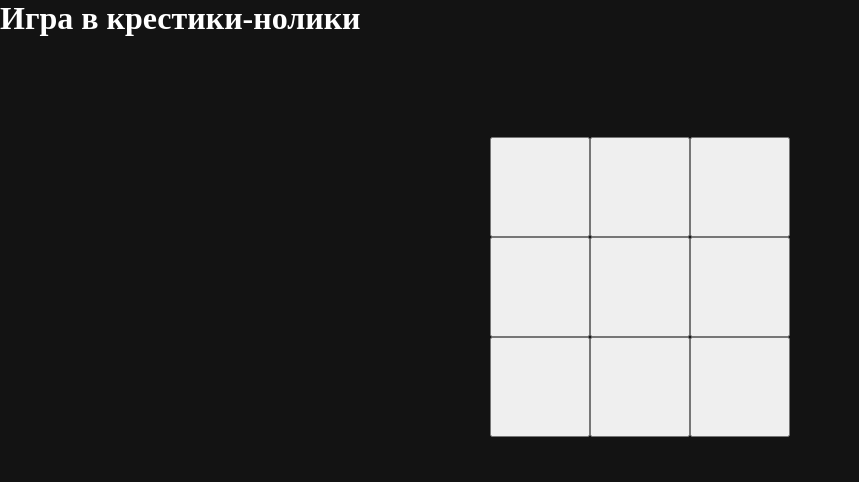
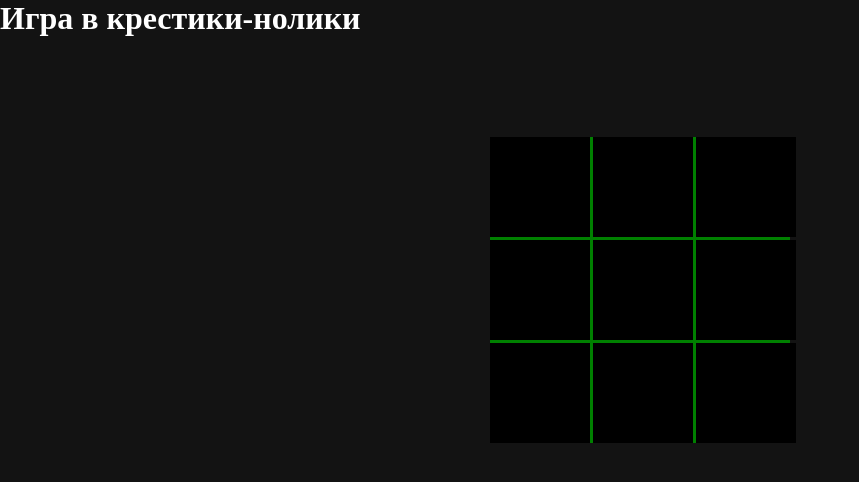
Before and after one commit to Ilin-Dmitry/tic-tac-toe, a React (Create React App) app: page / in a window 1280 px wide. Shown: the top 482 px of the page, without its empty margins (0-859 px from the left). Built offline with nearby package versions, Linux system fonts and the light colour scheme.

Commit message:
Style cells, solve bug with twice clicking

```diff
--- a/src/App.js
+++ b/src/App.js
@@ -5,6 +5,11 @@ import {useState} from "react";
 
 function App() {
   const [isPopupOpen, setIsPopupOpen] = useState(false)
+  const [whoWon, setWhoWon] = useState('')
+  function setWinner(winner) {
+    setWhoWon(winner)
+  }
+
   function onGameFinish() {
     setIsPopupOpen(true)
   }
@@ -14,8 +19,8 @@ function App() {
   return (
     <div className="App">
       <h1>Игра в крестики-нолики</h1>
-      <Game onFinish={onGameFinish}/>
-      {isPopupOpen && <Popup closePopup={closePopup} children={'Something else happened'}/>}
+      <Game onFinish={onGameFinish} winner={whoWon} setWinner={setWinner}/>
+      {isPopupOpen && <Popup closePopup={closePopup} children={whoWon}/>}
 
     </div>
   );
--- a/src/components/Game.jsx
+++ b/src/components/Game.jsx
@@ -2,22 +2,12 @@ import React, {useEffect, useState} from 'react';
 import Cell from "./Cell";
 import {checkVictoryConditions} from "../utils/checkWin";
 import {moveToWin} from "../utils/winStrategy";
+import {defaultCells} from "../utils/defaultCells";
 
-const Game = ({onFinish}) => {
-  const [cellsArray, setCellsArray] = useState([
-    {key: 1, isChecked: false, sign: ''},
-    {key: 2, isChecked: false, sign: ''},
-    {key: 3, isChecked: false, sign: ''},
-    {key: 4, isChecked: false, sign: ''},
-    {key: 5, isChecked: false, sign: ''},
-    {key: 6, isChecked: false, sign: ''},
-    {key: 7, isChecked: false, sign: ''},
-    {key: 8, isChecked: false, sign: ''},
-    {key: 9, isChecked: false, sign: ''},
-  ])
+const Game = ({onFinish, winner, setWinner}) => {
+  const [cellsArray, setCellsArray] = useState(defaultCells)
 
   const [isClicked, setIsClicked] = useState(false)
-  const [whoWon, setWhoWon] = useState('')
   const [gameOver, setGameOver] = useState(false)
 
  useEffect(() => {
@@ -33,7 +23,8 @@ const Game = ({onFinish}) => {
   }
 
   function clickCell(num) {
-    if (!whoWon) {
+
+    if (!winner && cellsArray[num-1].isChecked === false) {
       markCell(num - 1, 'x')
       checkVictoryConditions(cellsArray, defineWinner)
       setCountermove()
@@ -43,13 +34,13 @@ const Game = ({onFinish}) => {
   function defineWinner (winner) {
     setGameOver(true)
     onFinish()
-    setWhoWon(winner)
+    setWinner(winner)
   }
 
   function finishGame() {
     setGameOver(true)
     onFinish()
-    setWhoWon('draw')
+    setWinner('draw')
   }
 
   function setCountermove() {
@@ -75,7 +66,7 @@ const Game = ({onFinish}) => {
 
   return (
       <div>
-        {gameOver && <h1>{whoWon}</h1>}
+        {gameOver && <h1>{winner}</h1>}
         <div className="game">
           {cellsArray.map(cell => {
             return <Cell key={cell.key} number={cell.key} symbol={cell.sign} onClick={clickCell}/>
--- a/src/index.css
+++ b/src/index.css
@@ -19,6 +19,15 @@
     display: grid;
     grid-template-columns: repeat(3, 100px);
     grid-template-rows: repeat(3, 100px);
+    gap: 3px;
+    background-color: green;
+}
+
+.game__button {
+    background-color: black;
+    color: white;
+    border: none;
+    font-size: 30px;
 }
 
 .popup {
--- /dev/null
+++ b/src/utils/defaultCells.js
@@ -0,0 +1,11 @@
+export const defaultCells = [
+  {key: 1, isChecked: false, sign: ''},
+  {key: 2, isChecked: false, sign: ''},
+  {key: 3, isChecked: false, sign: ''},
+  {key: 4, isChecked: false, sign: ''},
+  {key: 5, isChecked: false, sign: ''},
+  {key: 6, isChecked: false, sign: ''},
+  {key: 7, isChecked: false, sign: ''},
+  {key: 8, isChecked: false, sign: ''},
+  {key: 9, isChecked: false, sign: ''},
+];
```
